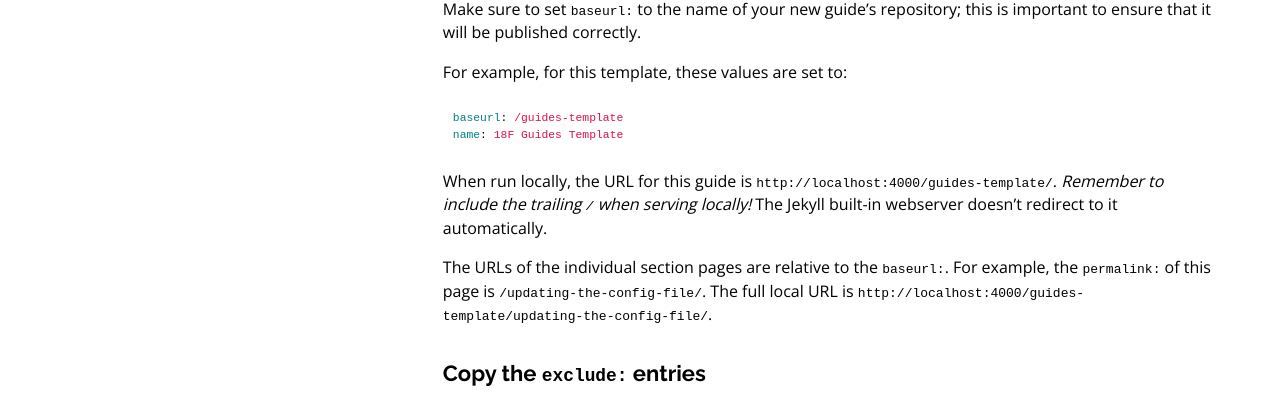
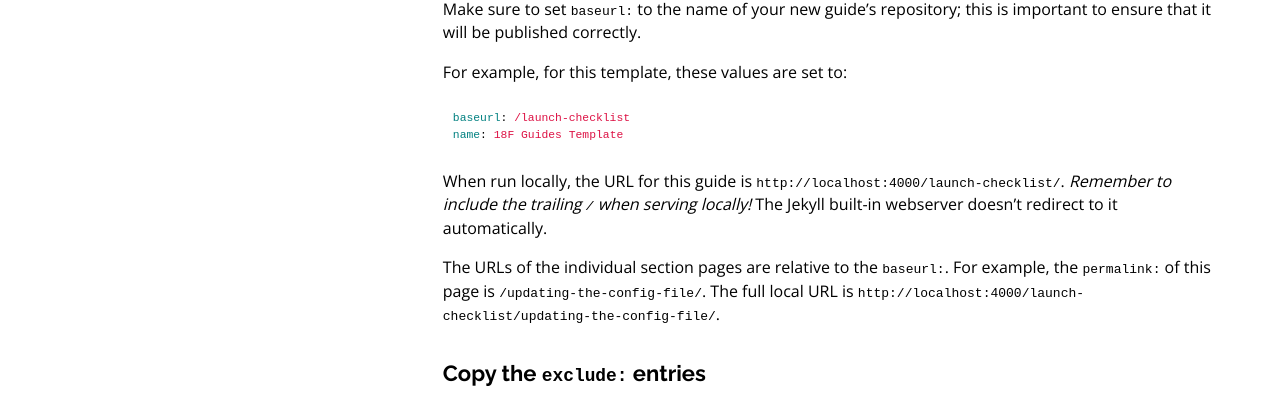
Before and after one commit to Macy-FK/federaliste, a Jekyll site: the page built from pages/config.md, in a window 1280 px wide and 900 px high, scrolled down 423 px. Shown: the part 148-556 px from the top of the window. Built offline with Jekyll 4.4.1, drawn with Linux system fonts in a browser that asks for light colours; nearby versions of some CDN libraries; Markdown is read by kramdown in place of the engine named in the settings.

```diff
--- a/_config.yml
+++ b/_config.yml
@@ -1,4 +1,4 @@
-baseurl: /guides-template
+baseurl: /launch-checklist
 markdown: redcarpet
 name: 18F Guides Template
 exclude:
```
